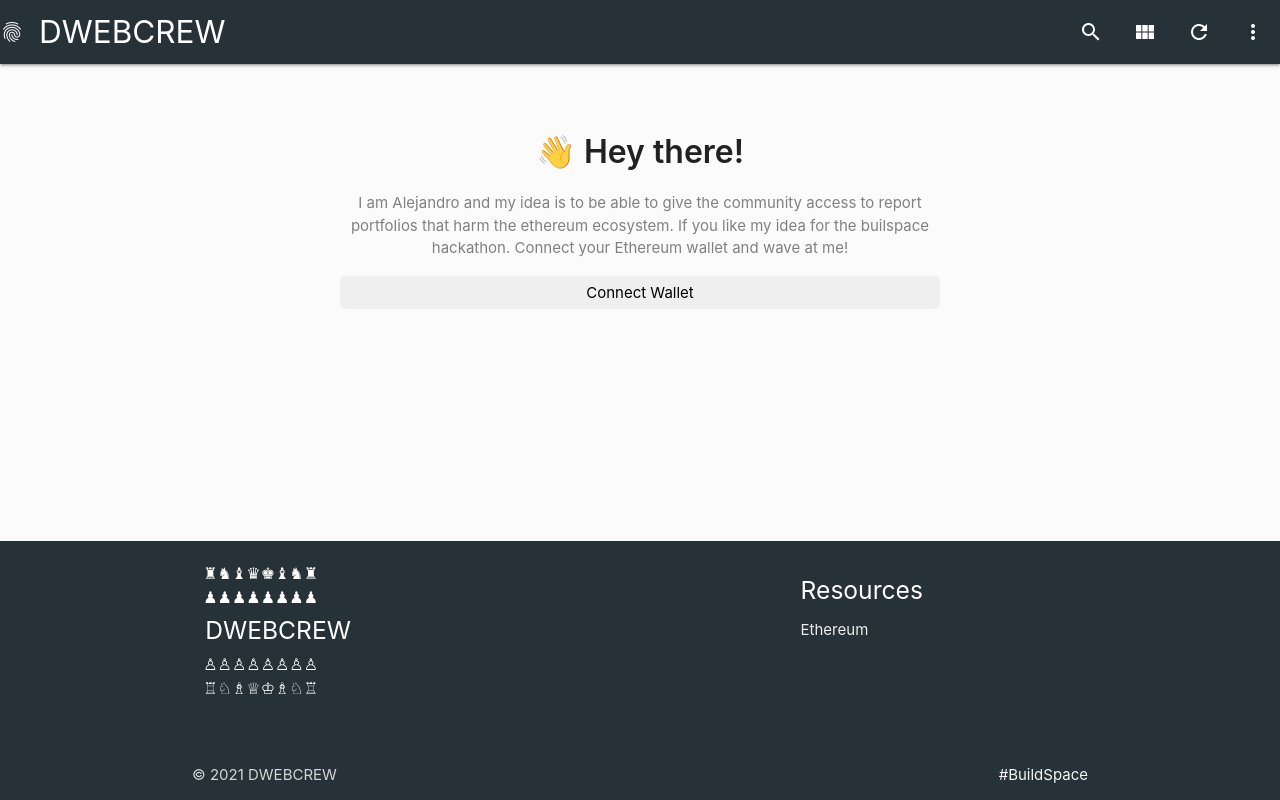
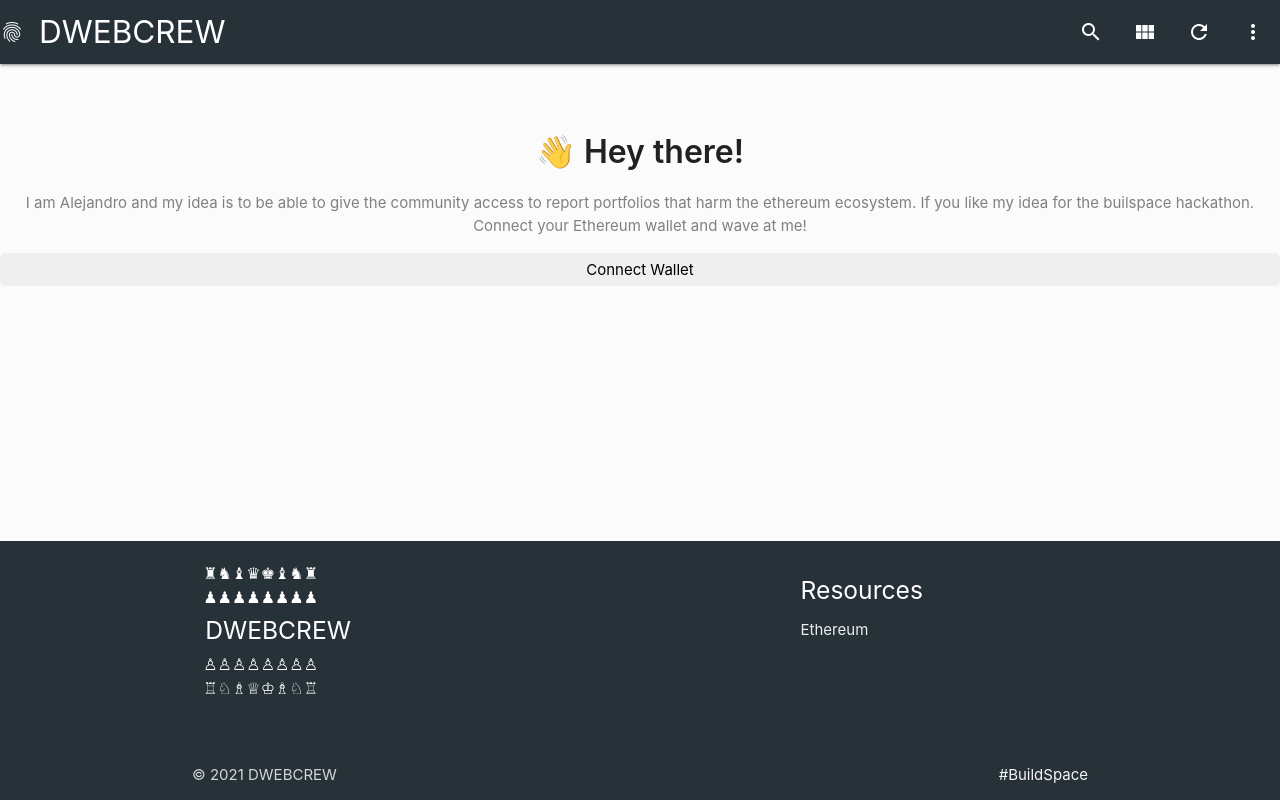
Before and after one commit to zer0kool/web3, a React (Create React App) app: page /wave in a window 1280 px wide. Built offline with nearby package versions, Linux system fonts and the light colour scheme.

Commit message:
cross browser support

```diff
--- a/src/components/WavesPortal/WavesPortal.css
+++ b/src/components/WavesPortal/WavesPortal.css
@@ -10,6 +10,12 @@
   width: 100%;
   margin-top: 64px;
 	margin-bottom: 50px;
+	-webkit-box-orient: vertical;
+	-webkit-box-direction: normal;
+	-moz-box-orient: vertical;
+	-moz-box-direction: normal;
+	-ms-flex-direction: column;
+	flex-direction: column;
 }
 
 .dataContainer {
@@ -27,7 +33,7 @@
   -moz-box-pack: center;
   -ms-flex-pack: center;
   justify-content: center;
-  max-width: 600px;
+/*  max-width: 600px;*/
 }
 
 .header {
```
